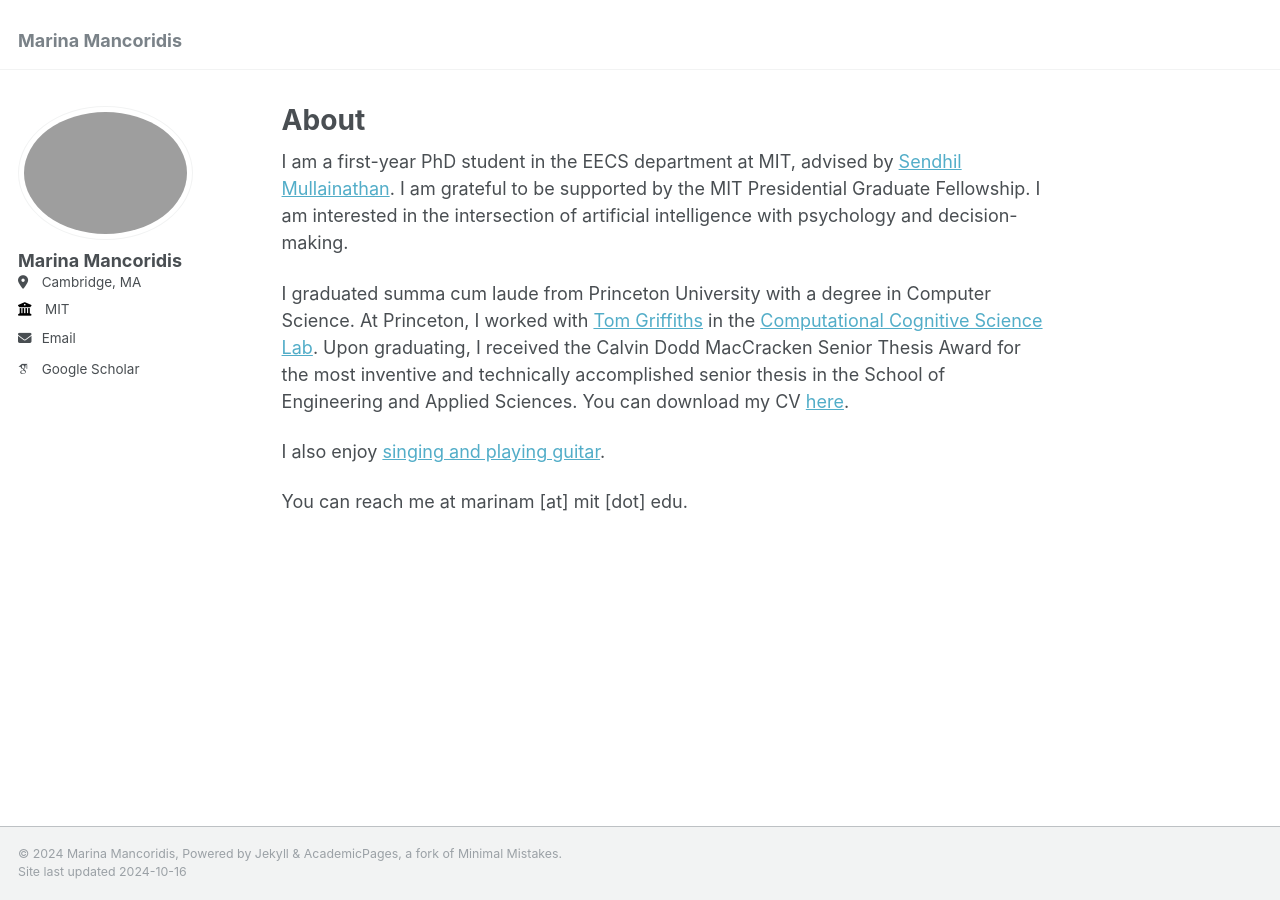
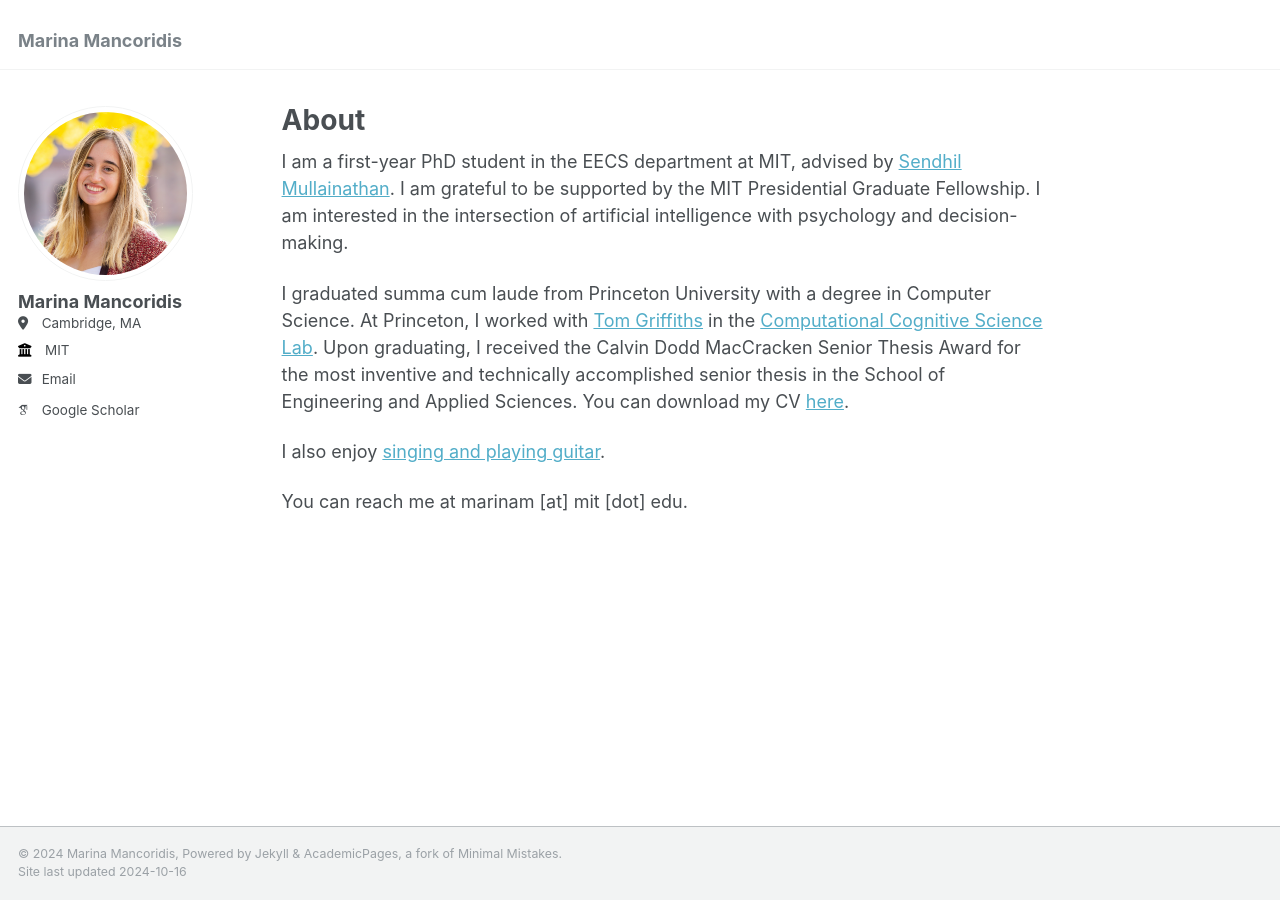
Before and after one commit to MarinaMancoridis/marinamancoridis.github.io, a Jekyll site: the page built from _pages/about.md, in a window 1280 px wide. Built offline with Jekyll 4.4.1, drawn with Linux system fonts in a browser that asks for light colours; some web fonts are replaced.

Commit message:
changed to profile

```diff
--- a/_config.yml
+++ b/_config.yml
@@ -21,7 +21,7 @@ repository               : "academicpages/academicpages.github.io"
 #               Additional customization can be done by editing /_includes/author-profile.html
 author:
   # Biographic information
-  avatar           : "bio-photo-2.png"
+  avatar           : "profile.png"
   name             : "Marina Mancoridis"
   pronouns         : #"she/her"
   # bio              : "Short biography for the left-hand sidebar"
```
